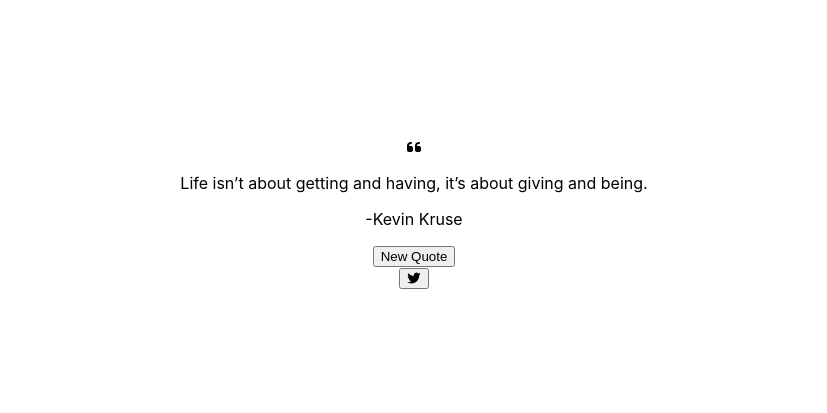
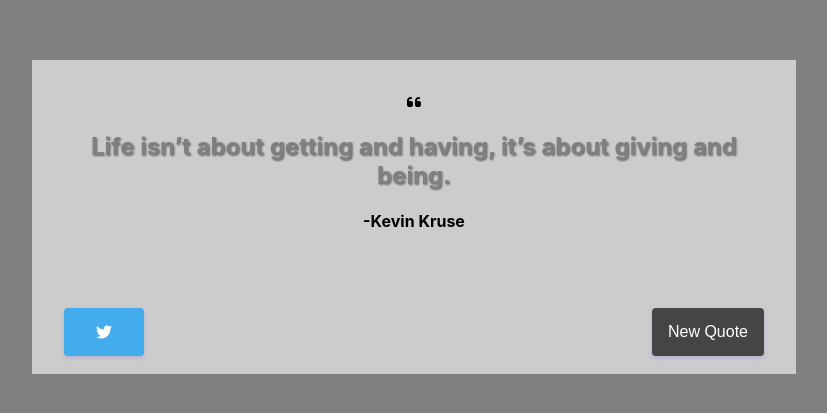
Before and after one commit to naveenkrish17/quote-machine, a React (Create React App) app: page / in a window 1280 px wide. Shown: the part 183-596 px from the top of the page, without its empty margins (226-1053 px from the left). Built offline with nearby package versions, Linux system fonts and the light colour scheme.

Commit message:
NK17:App completed

```diff
--- a/src/App.js
+++ b/src/App.js
@@ -1,7 +1,13 @@
+import React from 'react';
 import Quote from './components/Quote';
+import { useSelector } from 'react-redux';
+
 
 function App() {
-  return (
+  const bgColor = useSelector(state => state.newColor);
+  document.body.style.backgroundColor = bgColor;
+  document.body.style.transition = 'background-color 0.5s ease';
+    return (
     <div className="App">
       <Quote />
     </div>
--- a/src/components/Quote.js
+++ b/src/components/Quote.js
@@ -1,16 +1,16 @@
 import NewQuoteButton from "../elements/NewQuoteButton";
 import TweetQuoteButton from "../elements/TweetQuoteButton";
 import Text from "../elements/Text";
-import { useSelector } from 'react-redux';
 import "../styles/quote.css";
 
-const Quote = (props) => {
-    const quote = useSelector(state => state.quote);
+const Quote = () => {
   return (
     <div id="quote-box">
       <Text />
-      <NewQuoteButton />
-      <TweetQuoteButton />
+      <div id="quote-buttons">
+        <TweetQuoteButton />
+        <NewQuoteButton />
+      </div>
     </div>
   );
 };
--- a/src/elements/NewQuoteButton.js
+++ b/src/elements/NewQuoteButton.js
@@ -1,12 +1,14 @@
 import React from "react";
 import { useDispatch } from "react-redux";
 import { generateNew } from "../features/quotes/quoteSlice";
+import { generateNewColor } from "../features/color/colorSlice";
 
 const NewQuoteButton = () =>{
     const dispatch = useDispatch();
 
     const handleClick = () => {
             dispatch(generateNew());
+            dispatch(generateNewColor());
         }
 
     return(
--- a/src/elements/QuoteAuthor.js
+++ b/src/elements/QuoteAuthor.js
@@ -3,7 +3,7 @@ import React from "react";
 const QouteAuthor = (props) => {
   return (
     <div>
-      <p id="author">{`-${props.author}`}</p>
+      <h4 id="author">{`-${props.author}`}</h4>
     </div>
   );
 };
--- a/src/elements/Text.js
+++ b/src/elements/Text.js
@@ -5,11 +5,23 @@ import QouteAuthor from "../elements/QuoteAuthor";
 
 const Text = () => {
   const quoteIndex = useSelector((state) => state.newQuote);
+  const bgColor = useSelector((state) => state.newColor);
+  document.body.style.backgroundColor = bgColor;
+  document.body.style.transition = "background-color 0.5s ease";
+
   return (
     <div className="qoute-text">
-      <i className="fa fa-quote-left"> </i>
       <span>
-        <p id="text">{quotes.quotes[quoteIndex].quote}</p>
+        <i className="fa fa-quote-left"> </i>
+        <h2
+          id="text"
+          style={{
+            color: bgColor,
+            textShadow: "1px 1px 2px rgba(0, 0, 0, 0.5)",
+          }}
+        >
+          {quotes.quotes[quoteIndex].quote}
+        </h2>
       </span>
       <QouteAuthor author={quotes.quotes[quoteIndex].author} />
     </div>
--- /dev/null
+++ b/src/features/color/colorSlice.js
@@ -0,0 +1,15 @@
+import { createSlice } from "@reduxjs/toolkit";
+
+const newColor = createSlice({
+  name: "newColor",
+  initialState: "#808080",
+  reducers: {
+    generateNewColor: (state) =>
+      "#" +
+      ("000000" + Math.floor(Math.random() * 16777215).toString(16)).slice(-6),
+  },
+});
+
+export const { generateNewColor } = newColor.actions;
+
+export default newColor.reducer;
--- a/src/reducers/reducers.js
+++ b/src/reducers/reducers.js
@@ -1,8 +1,10 @@
 import { combineReducers } from "@reduxjs/toolkit";
 import newQuoteReducer from "../features/quotes/quoteSlice";
+import newColorReducer from "../features/color/colorSlice";
 
 const rootReducer = combineReducers({
   newQuote: newQuoteReducer,
+  newColor: newColorReducer
 });
 
 export default rootReducer;
--- a/src/styles/quote.css
+++ b/src/styles/quote.css
@@ -1,3 +1,60 @@
 #quote-box {
-    margin-top: 20rem;
+    padding: 2rem;
+    width: 700px;
+    height: 250px;
+    background-color: #ccc;
+    position: absolute;
+    top: 50%;
+    left: 50%;
+    transform: translate(-50%, -50%);
+    display: flex;
+    flex-direction: column;
+    align-items: center;
 }
+
+#quote-buttons {
+    padding: 1rem;
+    width: 100%;
+    display: flex;
+    justify-content: space-between;
+}
+
+.tweet-quote-button button{
+    width: 5rem;
+    height: 3rem;
+    padding: 1rem;
+    cursor: pointer;
+    background-color: #43aced; /* Set background color */
+    border: none; /* Remove border */
+    color: white; /* Set text color */
+    text-align: center; /* Center text */
+    text-decoration: none; /* Remove underline */
+    display: inline-block; /* Set display property */
+    font-size: 16px; /* Set font size */
+    border-radius: 4px; /* Add rounded corners */
+    box-shadow: 0 2px 4px rgba(91, 52, 246, 0.2); /* Add shadow */
+}
+
+#new-quote {
+    width: 7rem;
+    height: 3rem;
+}
+
+.qoute-text {
+    min-height: 200px !important;
+    max-height: 200px !important;
+    width: 100%;
+}
+
+#new-quote {
+    cursor: pointer;
+    background-color: #454545; /* Set background color */
+    border: none; /* Remove border */
+    color: white; /* Set text color */
+    text-align: center; /* Center text */
+    text-decoration: none; /* Remove underline */
+    display: inline-block; /* Set display property */
+    font-size: 16px; /* Set font size */
+    border-radius: 4px; /* Add rounded corners */
+    box-shadow: 0 2px 4px rgba(91, 52, 246, 0.2); /* Add shadow */
+}
```
Also changed, not shown: 8 other files (tests, documents, lock files or other folders).
